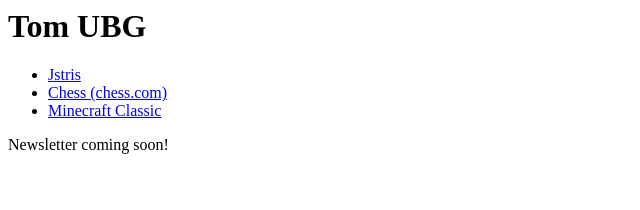
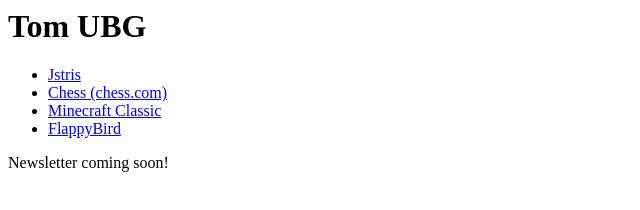
Before and after one commit to TestingOnMonday/ubg, a plain HTML site: page index.html in a window 1280 px wide. Shown: the whole page, without its empty margins (0-640 px from the left). Drawn offline with Linux system fonts and the light colour scheme.

Commit message:
Update index.html

```diff
--- a/index.html
+++ b/index.html
@@ -7,6 +7,7 @@
 <li><a href="https://testingonmonday.github.io/ubg/player/jstris">Jstris</a>
 <li><a href="https://testingonmonday.github.io/ubg/player/chess">Chess (chess.com)</a>
 <li><a href="https://testingonmonday.github.io/ubg/player/minecraft">Minecraft Classic</a>
+<li><a href="https://testingonmonday.github.io/ubg/player/flappybird">FlappyBird</a>
 </ul>
 <p> Newsletter coming soon! </p>
 </body>
```
